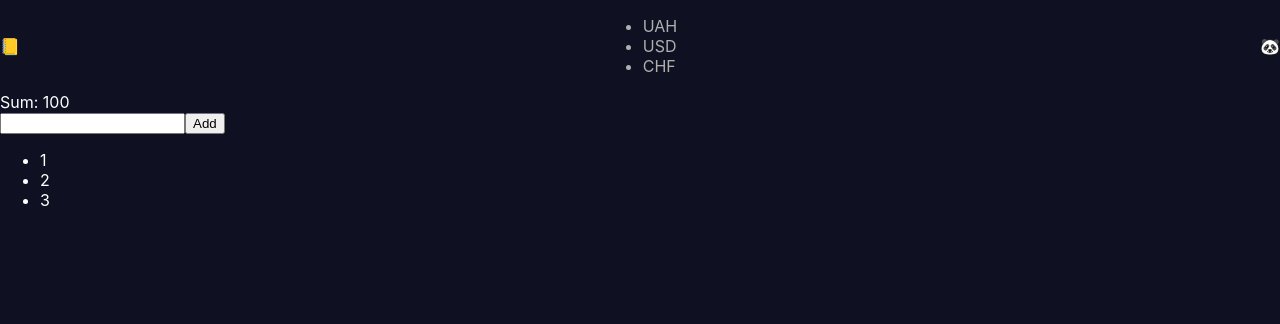
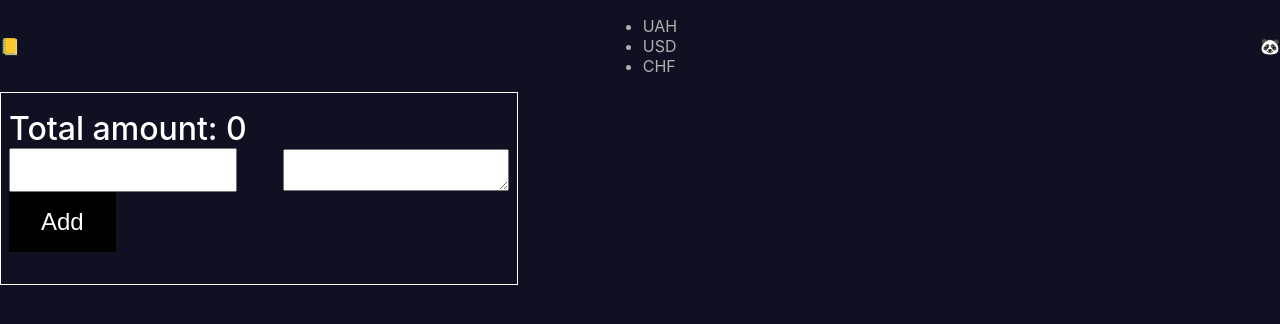
Before and after one commit to arts713/monthly-cost-calculator, a React (Create React App) app: page / in a window 1280 px wide. Shown: the top 324 px of the page. Built offline with nearby package versions, Linux system fonts and the light colour scheme.

Commit message:
feature: Summator. Add base structure for module

```diff
--- a/src/App.tsx
+++ b/src/App.tsx
@@ -1,19 +1,11 @@
 import React from 'react';
 
 import Header from './components/Header';
+import Summator from './components/Summator';
 import Layout from './core/Layout';
 
 
 
-const List = () => {
-  return (
-    <ul>
-      <li>1</li>
-      <li>2</li>
-      <li>3</li>
-    </ul>
-  );
-}
 
 function App() {
   return (
@@ -21,10 +13,7 @@ function App() {
       <Layout>
         <Header />
         <main>
-          <div>Sum: 100</div>
-          <input />
-          <button>Add</button>
-          <List />
+          <Summator />
         </main>
       </Layout>
     </>
--- /dev/null
+++ b/src/components/Summator/index.module.css
@@ -0,0 +1,31 @@
+.summator {
+  max-width: 500px;
+  border: 1px solid white;
+  padding: 1rem 0.5rem;
+}
+
+.summator__total {
+  font-size: 2rem;
+  font-weight: 500;
+}
+
+.summator__inputs {
+  display: flex;
+  align-items: center;
+  justify-content: space-between;
+}
+
+.summator__input {
+  height: 1.5rem;
+  min-width: 200px;
+  padding: 0.5rem 0.75rem;
+}
+
+.summator__button {
+  padding: 1rem 2rem;
+  border: none;
+  background: black;
+  color: #fff;
+  font-size: 1.5rem;
+  font-weight: 500;
+}
--- a/src/components/Summator/index.tsx
+++ b/src/components/Summator/index.tsx
@@ -1,23 +1,75 @@
 import * as React from 'react';
 
-const List = () => {
+import style from './index.module.css';
+
+type PropsRecord = {
+  amount: string;
+  comment?: string;
+}
+
+type PropsRecordsList = {
+  items: PropsRecord[];
+}
+
+const List = ({items}: PropsRecordsList) => {
   return (
     <ul>
-      <li>1</li>
-      <li>2</li>
-      <li>3</li>
+      {items.map((item, index) => {
+        return (
+          <li key={index}>
+            <div>{item.amount}</div>
+            <div>{item.comment}</div>
+          </li>
+        );
+      })}
     </ul>
   );
 }
 
 const Summator = () => {
+  const [records, setRecords] = React.useState<PropsRecord[]>([]);
+  const refInputAmount = React.useRef<HTMLInputElement | null>(null);
+  const refInputComment = React.useRef<HTMLTextAreaElement | null>(null);
+
+  const addOperation = () => {
+    const amount = refInputAmount.current?.value;
+    const comment = refInputComment.current?.value;
+
+    if (amount) {
+      const record: PropsRecord = {
+        amount,
+        comment,
+      };
+
+      setRecords([...records, record]);
+    }
+
+    const clearInputs = () => {
+      if(refInputAmount && refInputAmount.current) {
+        refInputAmount.current.value = '';
+      }
+      if(refInputComment && refInputComment.current) {
+        refInputComment.current.value = '';
+      }
+    }
+
+    clearInputs();
+  }
+
+  const amount = records.reduce((accum, item) => {
+    return accum += Number(item.amount);
+  }, 0);
+
   return (
-    <>
-      <div>Sum: 100</div>
-      <input />
-      <button>Add</button>
-      <List />
-    </>
+    <div className={style.summator}>
+      <div className={style.summator__total}>Total amount: {amount}</div>
+      <div className={style.summator__inputs}>
+        <input className={style.summator__input} ref={refInputAmount} />
+        <textarea className={style.summator__input} ref={refInputComment} />
+      </div>
+      <button className={style.summator__button} onClick={addOperation}>Add</button>
+      <List items={records} />
+    </div>
   );
 }
 
```
